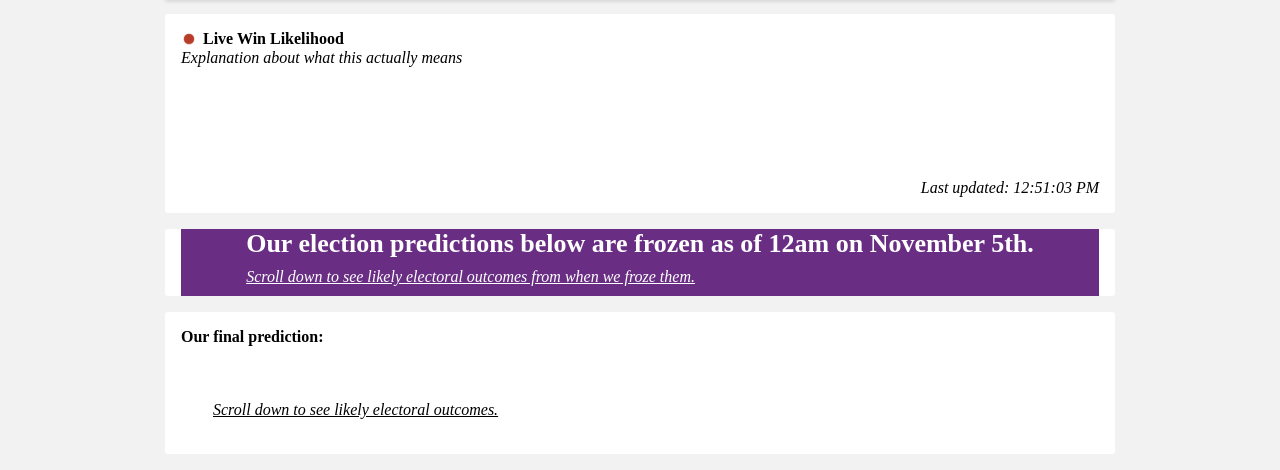
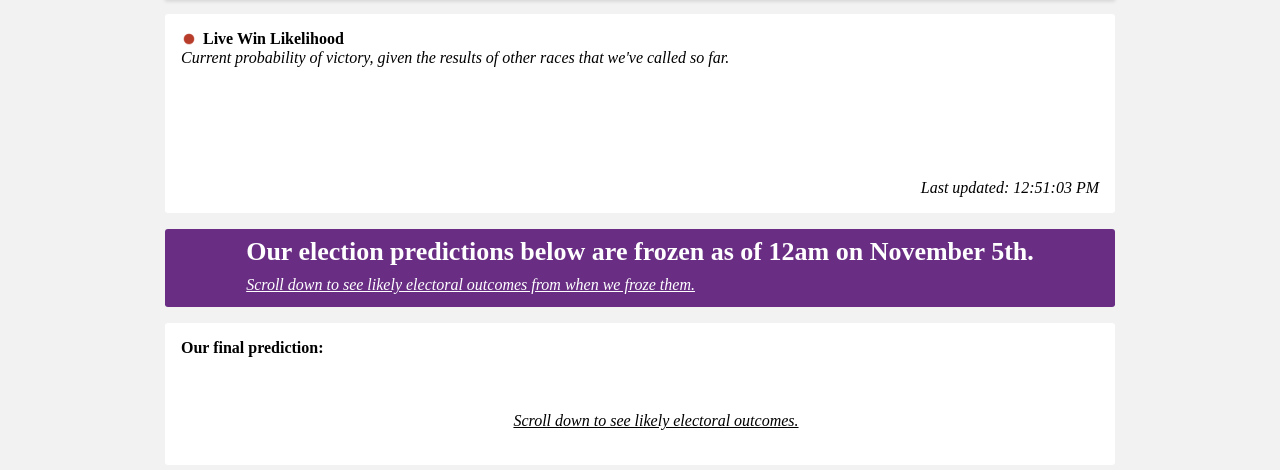
Before and after one commit to BPR-Data-Team/ElectionModel2024-site, a Next.js app: page / in a window 1280 px wide. Shown: the part 271-741 px from the top of the page. Built offline with nearby package versions, Linux system fonts and the light colour scheme; no server answers; a web font is replaced by a local one.

Commit message:
added frozen banner

```diff
--- a/src/app/(main)/globals.css
+++ b/src/app/(main)/globals.css
@@ -9,6 +9,7 @@
   --main-bg-color: var(--gradient-descent-gray);
   --main-text-color: var(--basic-black);
   --module-bg-color: var(--washington-white);
+  --alternate-bg-color: #692e84;
 }
 
 html {
@@ -192,3 +193,11 @@ footer a {
 .inverseColorModule path {
   fill: var(--main-bg-color) !important;
 }
+
+.frozenModule {
+  background-color: var(--alternate-bg-color) !important;
+  color: var(--main-text-color) !important;
+  height: 100%;
+  border-bottom: 3px solid var(--alternate-bg-color);
+  border-top: 8px solid var(--alternate-bg-color);
+}
--- a/src/components/modules/FrozenHeaderModule.tsx
+++ b/src/components/modules/FrozenHeaderModule.tsx
@@ -22,7 +22,7 @@ export default function FrozenHeader(
 ): JSX.Element {
 
   return (
-    <Module>
+    <Module className="frozenModule">
       <div className={styles.prediction}>
         <div className={styles.mainPredictionAlt}>
           <span className={styles.mainPredictionTextAlt}>
--- a/src/components/modules/FrozenModule.module.css
+++ b/src/components/modules/FrozenModule.module.css
@@ -7,7 +7,9 @@
   align-items: center;
   justify-content: center;
   width:100%;
-  color:white;
+  height:100%;
+  color: white;
+  /* background-color:white; */
 }
 
 .mainPrediction {
@@ -15,6 +17,7 @@
   justify-content: center;
   align-items: center;
   gap: 2rem;
+  text-align: center;
   color:white;
 }
 
--- a/src/components/modules/LiveElectionModule.tsx
+++ b/src/components/modules/LiveElectionModule.tsx
@@ -28,7 +28,7 @@ export default function LiveElectionModule(
           </svg>
           Live Win Likelihood
         </h3>
-        <p>Explanation about what this actually means</p>
+        <p>Current probability of victory, given the results of other races that we've called so far.</p>
         <LiveBarChart
           demPercent={props.demPercent}
           repPercent={props.repPercent}
--- a/src/components/modules/PredictionModule.module.css
+++ b/src/components/modules/PredictionModule.module.css
@@ -16,7 +16,7 @@
 
 .mainPredictionAlt {
   display: flex;
-  justify-content: left;
+  justify-content: center;
   align-items: center;
   gap: 2rem;
 }
```
